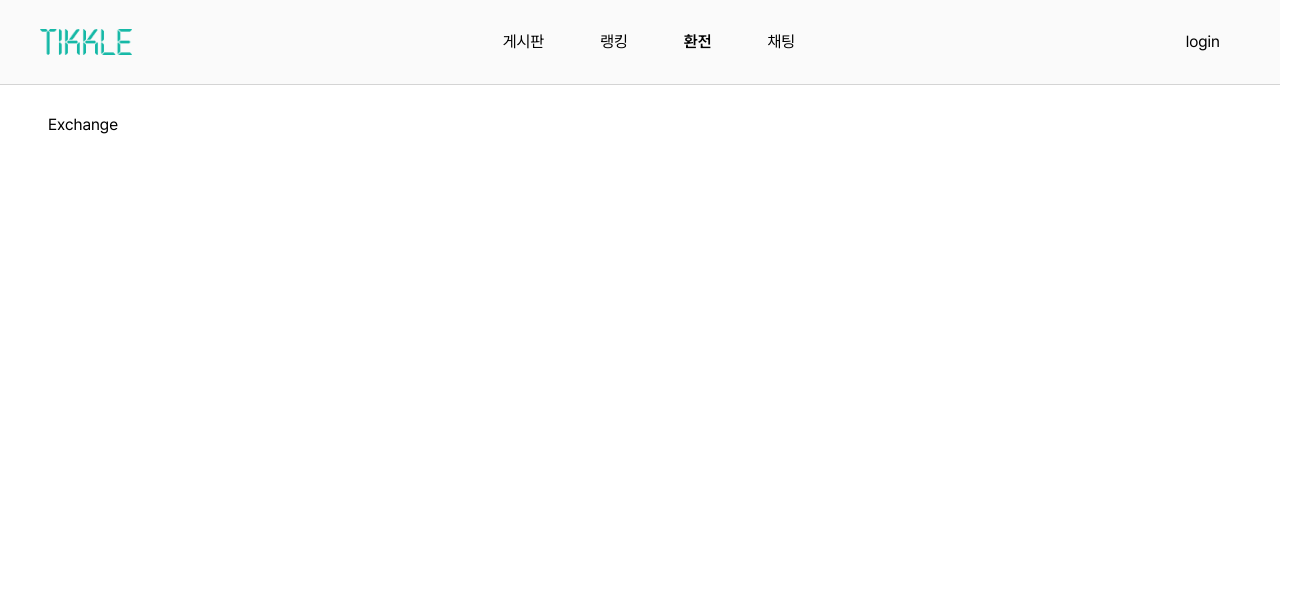
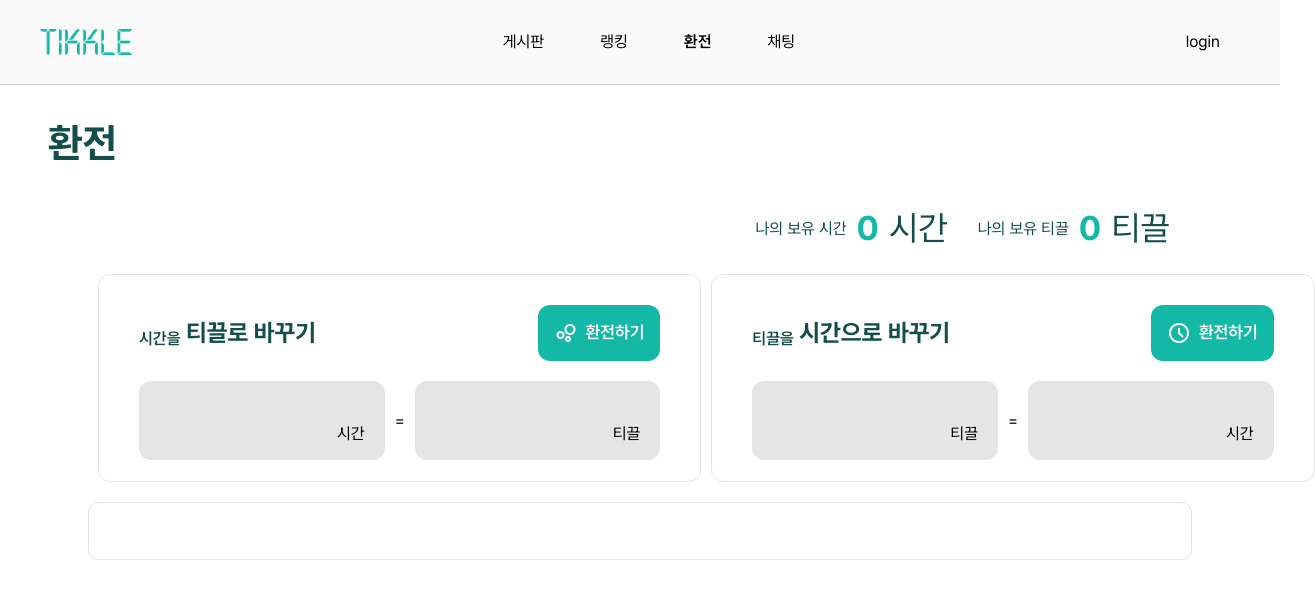
Before and after one commit to tikkle-a501/tikkle, a Next.js app in the folder front/tikkle/: page /exchange in a window 1280 px wide. Shown: the top 598 px of the page, 1315 px wide, since content can reach past the window. Built offline with nearby package versions, Linux system fonts and the light colour scheme.

Commit message:
feat: 환율 페이지 작업 - 추후 그래프 작업 필요 S11P21A501-152

```diff
--- a/front/tikkle/src/app/exchange/page.tsx
+++ b/front/tikkle/src/app/exchange/page.tsx
@@ -1,3 +1,78 @@
+import Button from "@/components/button/Button";
+
 export default function Exchange() {
-  return <div>Exchange</div>;
+  return (
+    <>
+      {/* title: 환전 */}
+      <div className="text-40 font-bold text-teal900">환전</div>
+
+      <div className="flex flex-col gap-10 px-40 py-20">
+        {/* 보유 재화 */}
+        <div className="flex items-start justify-end gap-10 self-stretch px-12">
+          <div className="flex items-center justify-center gap-10 px-10">
+            <div className="text-teal900">나의 보유 시간</div>
+            <div className="text-34 font-bold text-teal500">0</div>
+            <div className="text-34 text-teal900">시간</div>
+          </div>
+          <div className="flex items-center justify-center gap-10 px-10">
+            <div className="text-teal900">나의 보유 티끌</div>
+            <div className="text-34 font-bold text-teal500">0</div>
+            <div className="text-34 text-teal900">티끌</div>
+          </div>
+        </div>
+        {/* 환전 인풋 */}
+        <div className="flex h-[228px] gap-10 p-10">
+          {/* 시간 -> 티끌 */}
+          <div className="flex flex-1 flex-col gap-10 rounded-12 border border-warmGray200 px-40 py-[30px]">
+            <div className="flex items-center justify-between self-stretch pb-10">
+              <div className="flex items-end font-semibold text-teal900">
+                시간을
+                <span className="text-24 font-bold">&nbsp;티끌로 바꾸기</span>
+              </div>
+              <Button size="l" variant="primary" design="fill" main="환전하기">
+                <span className="material-symbols-outlined">bubble_chart</span>
+              </Button>
+            </div>
+            <div className="flex flex-1 items-center justify-center gap-10">
+              <div className="flex flex-1 flex-row items-end justify-end rounded-12 bg-warmGray200 px-20 py-14">
+                <input className="max-w-[174px] flex-grow bg-warmGray200 text-right text-34 focus:outline-none" />
+                <div className="ml-4 whitespace-nowrap">시간</div>
+              </div>
+              <div>=</div>
+              <div className="flex flex-1 flex-row items-end justify-end rounded-12 bg-warmGray200 px-20 py-14">
+                <input className="max-w-[174px] flex-grow bg-warmGray200 text-right text-34 focus:outline-none" />
+                <div className="ml-4 whitespace-nowrap">티끌</div>
+              </div>
+            </div>
+          </div>
+          {/* 티끌 -> 시간 */}
+          <div className="flex flex-1 flex-col gap-10 rounded-12 border border-warmGray200 px-40 py-[30px]">
+            <div className="flex items-center justify-between self-stretch pb-10">
+              <div className="flex items-end font-semibold text-teal900">
+                티끌을
+                <span className="text-24 font-bold">&nbsp;시간으로 바꾸기</span>
+              </div>
+              <Button size="l" variant="primary" design="fill" main="환전하기">
+                <span className="material-symbols-outlined">access_time</span>
+              </Button>
+            </div>
+            <div className="flex flex-1 items-center justify-center gap-10">
+              <div className="flex flex-1 flex-row items-end justify-end rounded-12 bg-warmGray200 px-20 py-14">
+                <input className="max-w-[174px] flex-grow bg-warmGray200 text-right text-34 focus:outline-none" />
+                <div className="ml-4 whitespace-nowrap">티끌</div>
+              </div>
+              <div>=</div>
+              <div className="flex flex-1 flex-row items-end justify-end rounded-12 bg-warmGray200 px-20 py-14">
+                <input className="max-w-[174px] flex-grow bg-warmGray200 text-right text-34 focus:outline-none" />
+                <div className="ml-4 whitespace-nowrap">시간</div>
+              </div>
+            </div>
+          </div>
+        </div>
+
+        {/* 환율 그래프 */}
+        <div className="flex flex-1 items-center justify-center rounded-10 border border-warmGray200 p-28"></div>
+      </div>
+    </>
+  );
 }
```
